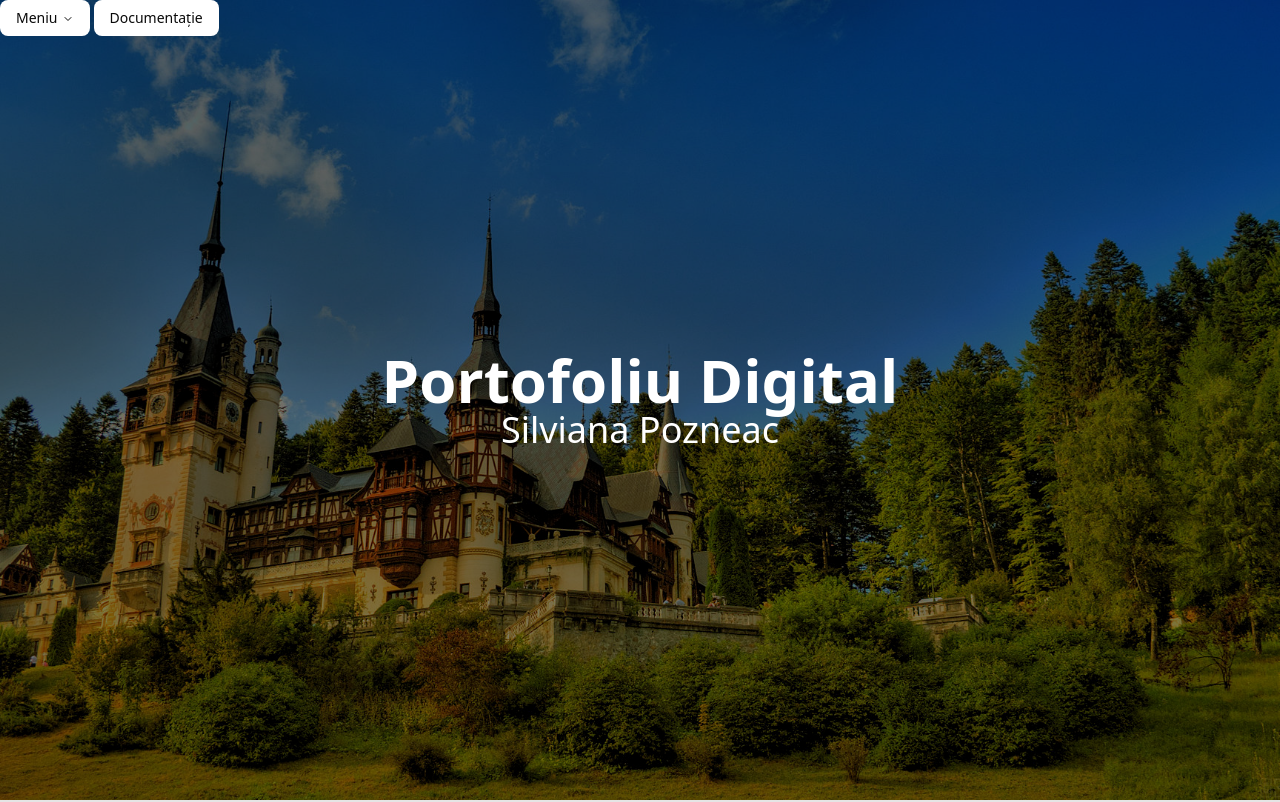
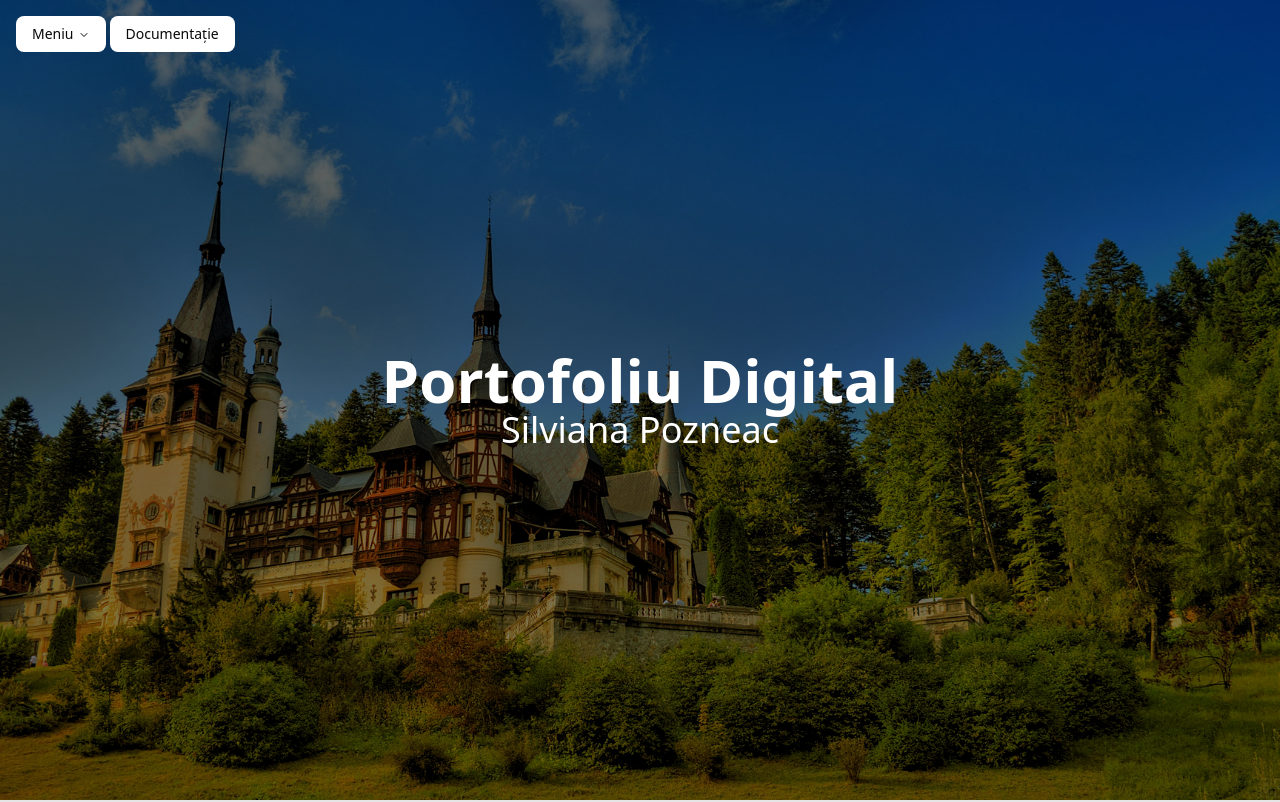
Before and after one commit to Gheruha/CollegeProject, a Next.js app: page / in a window 1280 px wide. Built offline with nearby package versions, Linux system fonts and the light colour scheme.

Commit message:
Padding for the menu component

```diff
--- a/src/app/layout.tsx
+++ b/src/app/layout.tsx
@@ -27,7 +27,7 @@ export default function RootLayout({
       <body
         className={`${geistSans.variable} ${geistMono.variable} antialiased`}
       >
-        <div className="w-full h-full fixed top-0 z-50">
+        <div className="w-full h-full fixed top-0 z-50 p-4">
           <MainMenu />
         </div>
         {children}
```
